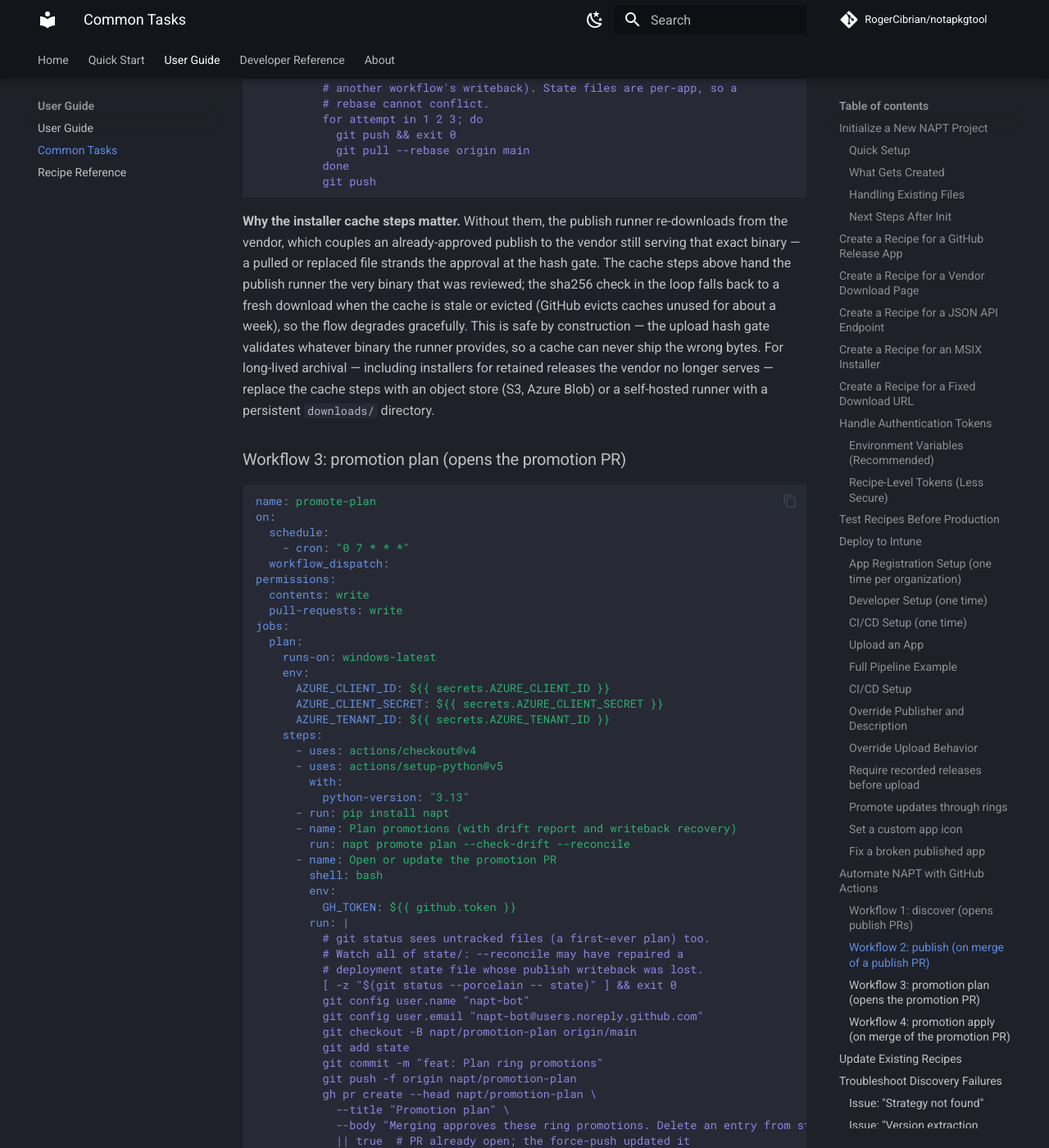
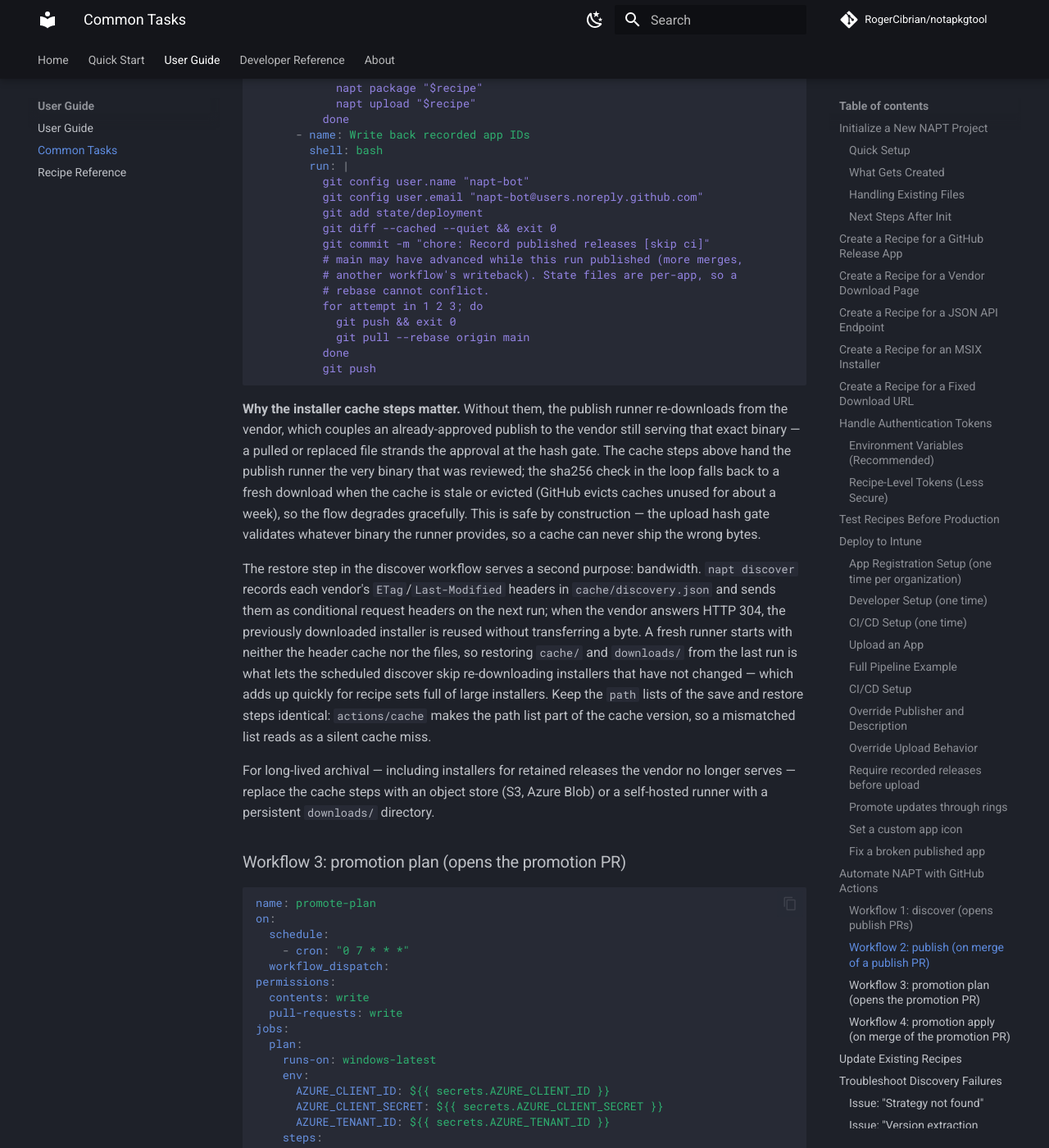
Before and after one commit to RogerCibrian/notapkgtool, an MkDocs documentation site: the page built from docs/common-tasks.md, in a window 1280 px wide and 1400 px high, scrolled down 19580 px. Shown: the whole window at 82% size. Built offline with MkDocs 1.6.1 and Material for MkDocs 9.7.7, drawn with Linux system fonts in a browser that asks for light colours; comment, search, counter and statistics services are not loaded; some of the changed text lies outside the part shown.

Commit message:
docs: Round-trip discover cache for ETag reuse

```diff
--- a/docs/common-tasks.md
+++ b/docs/common-tasks.md
@@ -879,16 +879,26 @@
         with:
           python-version: "3.13"
       - run: pip install napt
+      - name: Restore installers and download cache from the last run
+        uses: actions/cache/restore@v4
+        with:
+          path: |
+            downloads
+            cache
+          key: installers-
+          restore-keys: installers-
       - name: Discover all recipes
         shell: bash
         run: |
           git ls-files 'recipes/*.yaml' 'recipes/**/*.yaml' | while read -r recipe; do
             napt discover "$recipe"
           done
-      - name: Cache installers for the publish workflow
+      - name: Cache installers for publish and the next discover
         uses: actions/cache/save@v4
         with:
-          path: downloads
+          path: |
+            downloads
+            cache
           key: installers-${{ github.run_id }}
       - name: Open one PR per app with a new pending release
         shell: bash
@@ -949,7 +959,9 @@
       - name: Restore cached installers
         uses: actions/cache/restore@v4
         with:
-          path: downloads
+          path: |
+            downloads
+            cache
           key: installers-
           restore-keys: installers-
       - name: Publish every app with an approved pending release
@@ -1008,6 +1020,21 @@
 about a week), so the flow degrades gracefully.
 This is safe by construction — the upload hash gate validates whatever
 binary the runner provides, so a cache can never ship the wrong bytes.
+
+The restore step in the discover workflow serves a second purpose:
+bandwidth.
+`napt discover` records each vendor's `ETag`/`Last-Modified` headers in
+`cache/discovery.json` and sends them as conditional request headers on
+the next run; when the vendor answers HTTP 304, the previously
+downloaded installer is reused without transferring a byte.
+A fresh runner starts with neither the header cache nor the files, so
+restoring `cache/` and `downloads/` from the last run is what lets the
+scheduled discover skip re-downloading installers that have not changed
+— which adds up quickly for recipe sets full of large installers.
+Keep the `path` lists of the save and restore steps identical:
+`actions/cache` makes the path list part of the cache version, so a
+mismatched list reads as a silent cache miss.
+
 For long-lived archival — including installers for retained releases the
 vendor no longer serves — replace the cache steps with an object store
 (S3, Azure Blob) or a self-hosted runner with a persistent `downloads/`
```
